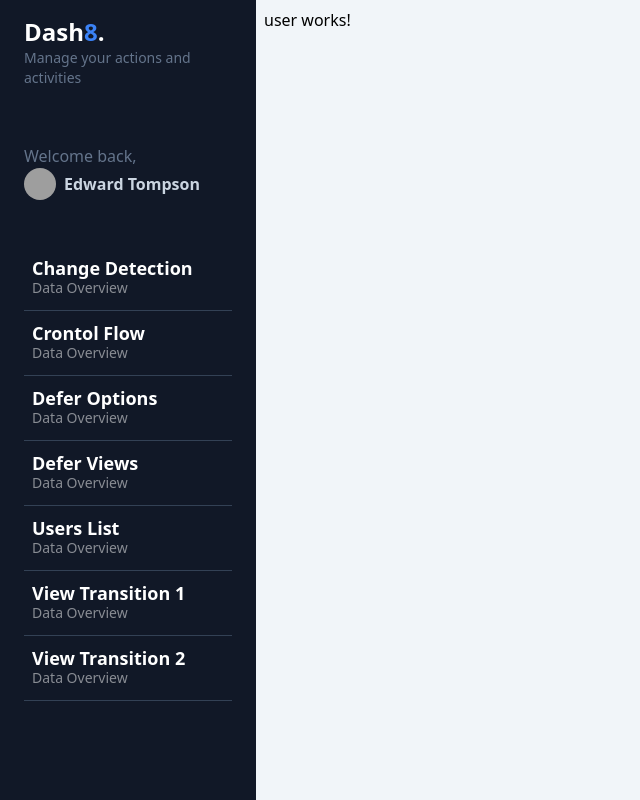
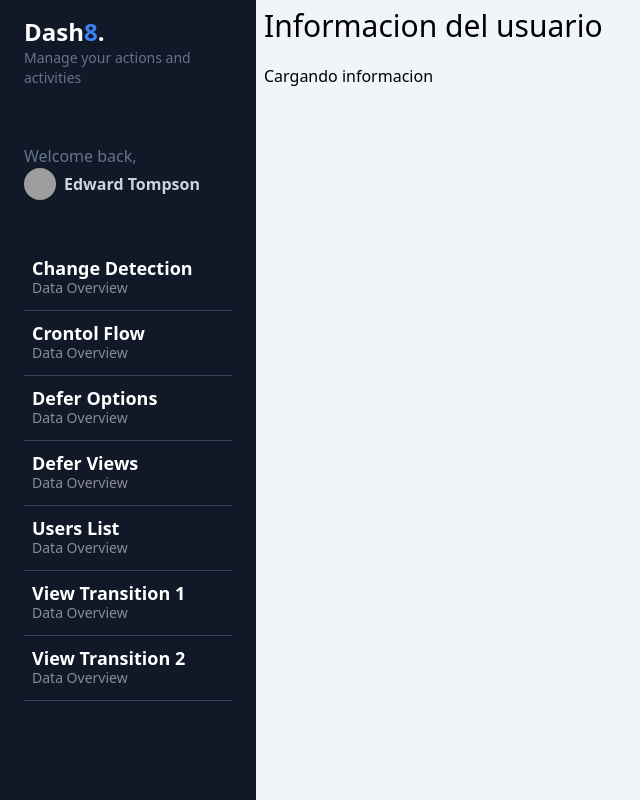
Before and after one commit to JonathanYaguana/CursoAngular, an Angular app in the folder 14-my-dashborad/: page /dashboard/user/1 in a window 1280 px wide. Shown: the whole page, without its empty margins (0-640 px from the left). Built offline with nearby package versions, Linux system fonts and the light colour scheme; no server answers; grey boxes are pictures that could not be loaded.

Commit message:
de Observable a Señal - toSignal

```diff
--- a/14-my-dashborad/src/app/dashboard/pages/user/user.component.html
+++ b/14-my-dashborad/src/app/dashboard/pages/user/user.component.html
@@ -1 +1 @@
-<p>user works!</p>
+<app-title title="User"></app-title>
--- a/14-my-dashborad/src/app/dashboard/pages/user/user.component.ts
+++ b/14-my-dashborad/src/app/dashboard/pages/user/user.component.ts
@@ -1,10 +1,52 @@
-import { Component } from '@angular/core';
+import { Component, computed, inject, signal } from '@angular/core';
+import { ActivatedRoute } from '@angular/router';
+import { User } from '@interfaces/req-response';
+import { toSignal } from '@angular/core/rxjs-interop'
+import { TitleComponent } from '@shared/title/title.component';
+import { switchMap } from 'rxjs';
+import { UsersService } from '@services/users.service';
 
 @Component({
   standalone: true,
-  imports: [],
-  templateUrl: './user.component.html',
-  styles: ``
+  imports: [TitleComponent],
+  template: `
+  <app-title [title]="titleLabel()"/>
+
+    @if ( user() ) {
+      <section>
+        <img [srcset]="user()!.avatar" [alt]="user()!.first_name">
+
+        <div>
+          <h3>{{ user()?.first_name}} {{ user()?.last_name }}</h3>
+          <p>{{ user()?.email }}</p>
+        </div>
+      </section>
+    }@else {
+      <p>Cargando informacion</p>
+    }
+  `
 })
 export default class UserComponent {
+  private route = inject( ActivatedRoute );
+  private userService = inject( UsersService );
+
+  //public user = signal<User| undefined >(undefined);
+
+  public user = toSignal(
+    this.route.params.pipe(
+      switchMap( ({ id }) => this.userService.getUserById( id ))
+    )
+  );
+
+  public titleLabel = computed( () => {
+    if( this.user() ){
+      return `Informacion del usuario: ${ this.user()?.first_name } ${ this.user()?.last_name }`;
+    }
+
+    return 'Informacion del usuario';
+  });
+
+
+  constructor(){
+  }
 }
--- a/14-my-dashborad/src/app/services/users.service.ts
+++ b/14-my-dashborad/src/app/services/users.service.ts
@@ -1,7 +1,7 @@
 import { HttpClient } from '@angular/common/http';
 import { computed, inject, Injectable, signal } from '@angular/core';
-import { User, UserResponse } from '@interfaces/req-response';
-import { delay } from 'rxjs';
+import type { User, UsersResponse, UserResponse } from '@interfaces/req-response';
+import { delay, map } from 'rxjs';
 
 interface State {
   users: User [];
@@ -26,8 +26,8 @@ export class UsersService {
 
   constructor() {
 
-    this.http.get<UserResponse>('https://reqres.in/api/users')
-    .pipe( delay(1000) )
+    this.http.get<UsersResponse>('https://reqres.in/api/users')
+    .pipe( delay(1500) )
     .subscribe( res => {
       this.#state.set({
         loading: false,
@@ -36,4 +36,12 @@ export class UsersService {
     });
  }
 
+ getUserById( id:string ){
+  return this.http.get<UserResponse>(`https://reqres.in/api/users/${ id }`)
+    .pipe(
+      delay(1500),
+      map( resp => resp.data )
+    )
+ }
+
 }
```
Also changed, not shown: 14-my-dashborad/src/app/interfaces/req-response.ts (+6 -1 lines).
